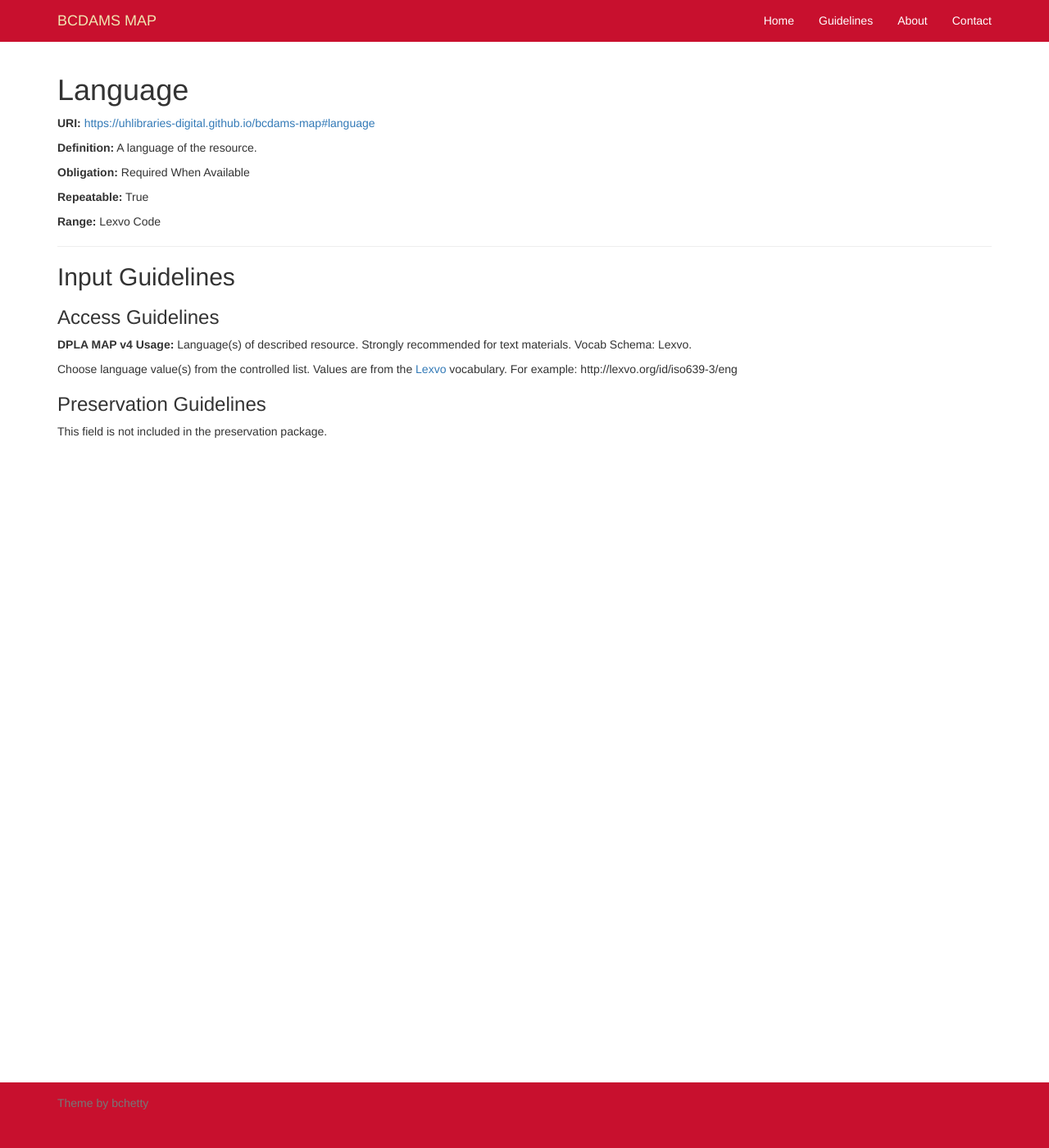
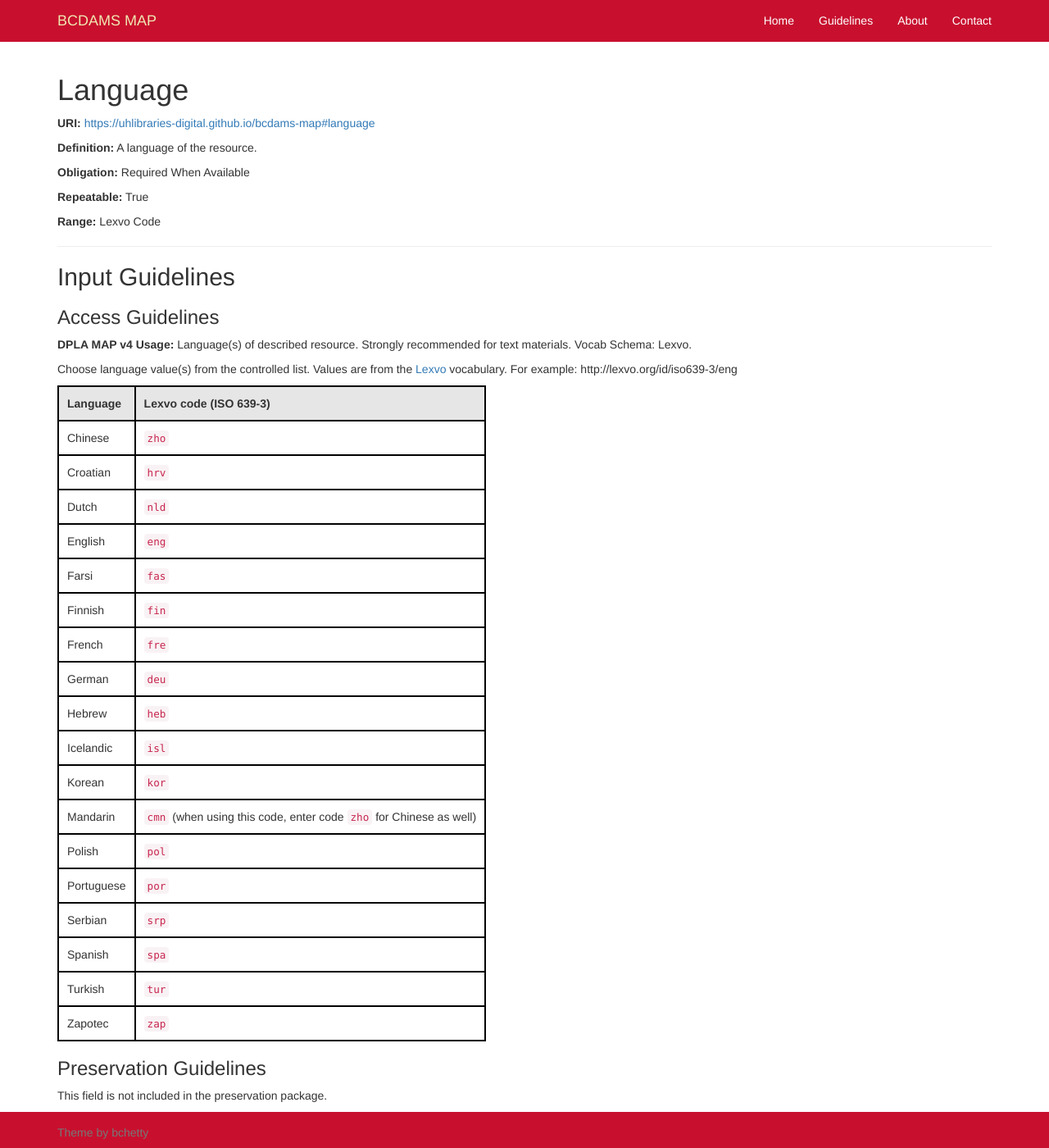
Before and after one commit to uhlibraries-digital/bcdams-map, a Jekyll site: the page built from guidelines/language.md, in a window 1280 px wide and 1400 px high. Shown: the whole window at 82% size. Built offline with Jekyll 4.4.1, drawn with Linux system fonts in a browser that asks for light colours; nearby versions of some CDN libraries; comment, search, counter and statistics services are not loaded.

Commit message:
Update language.md

```diff
--- a/guidelines/language.md
+++ b/guidelines/language.md
@@ -13,6 +13,29 @@ comments: false
 
 Choose language value(s) from the controlled list. Values are from the [Lexvo](http://www.lexvo.org/index.html) vocabulary. For example: http://lexvo.org/id/iso639-3/eng
 
+Language | Lexvo code (ISO 639-3)
+---------|-----------------------
+Chinese | `zho`
+Croatian | `hrv`
+Dutch | `nld`
+English | `eng`
+Farsi | `fas`
+Finnish | `fin`
+French | `fre`
+German | `deu`
+Hebrew | `heb`
+Icelandic | `isl`
+Korean | `kor`
+Mandarin | `cmn` (when using this code, enter code `zho` for Chinese as well)
+Polish | `pol`
+Portuguese | `por`
+Serbian | `srp`
+Spanish | `spa`
+Turkish |  `tur`
+Zapotec | `zap`
+
+
+
 ### Preservation Guidelines
 
 This field is not included in the preservation package.
```
